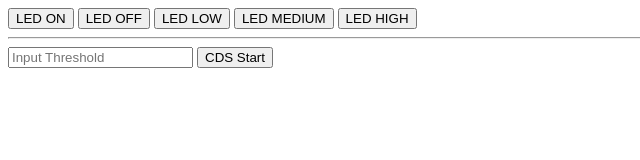
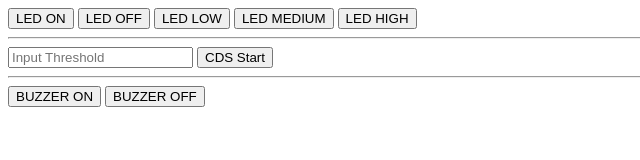
Before and after one commit to xowjd0928/VEDA_RaspberryPi4, a plain HTML site: page index.html in a window 1280 px wide. Shown: the whole page, without its empty margins (0-640 px from the left). Drawn offline with Linux system fonts and the light colour scheme.

Commit message:
buzzer button added

```diff
--- a/index.html
+++ b/index.html
@@ -28,6 +28,10 @@
             fetch('/cds_start/' + val);
         }
     </script>
+
+    <hr>
+    <button onclick="fetch('/buzzer_on')">BUZZER ON</button>
+    <button onclick="fetch('/buzzer_off')">BUZZER OFF</button>
 </body>
 
 </html>
```
